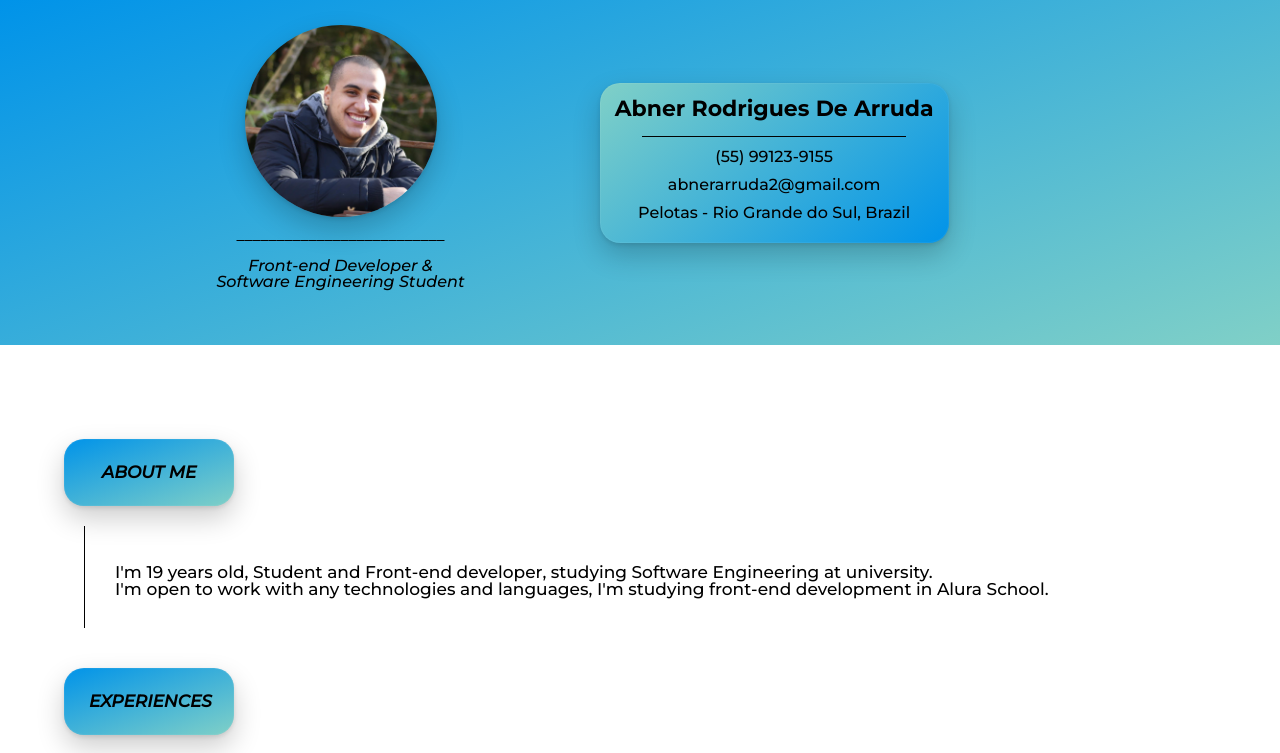
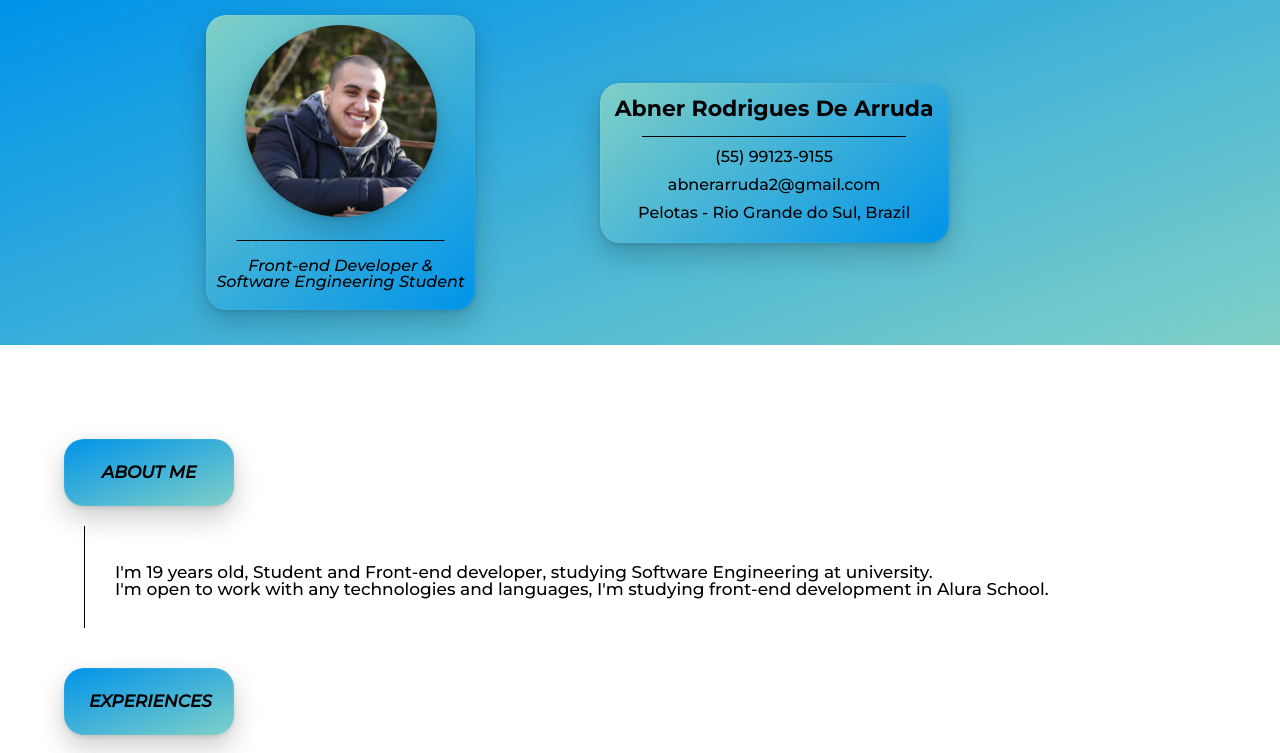
Before and after one commit to ArrudaAbner/Curriculo-Web, a plain HTML site: page index.html in a window 1280 px wide. Shown: the top 753 px of the page. Drawn offline with Linux system fonts and the light colour scheme.

Commit message:
v2.4
container image focus

```diff
--- a/css/header.css
+++ b/css/header.css
@@ -11,10 +11,15 @@
 }
 
 .header__image__container {
+    background-color: #0093E9;
+    background-image: linear-gradient(320deg, #0093E9 0%, #80D0C7 100%);
+    border-radius: 20px;
+    box-shadow: rgba(0, 0, 0, 0.2) 0px 12px 28px 0px, rgba(0, 0, 0, 0.1) 0px 2px 4px 0px, rgba(255, 255, 255, 0.05) 0px 0px 0px 1px inset;
     align-items: center;
     display: flex;
     flex-direction: column;
     margin-top: 15px;
+    margin-bottom: 10px;
     padding: 10px;
 }
 
```
